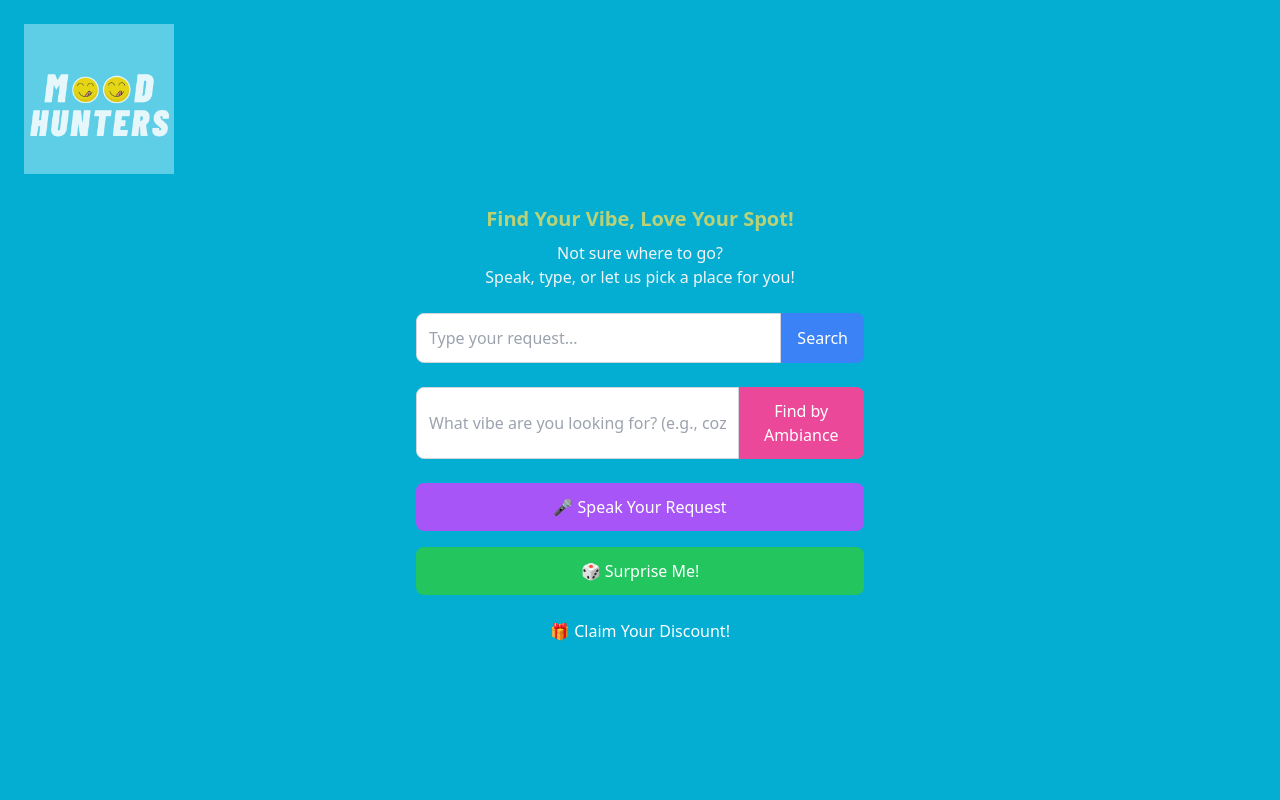
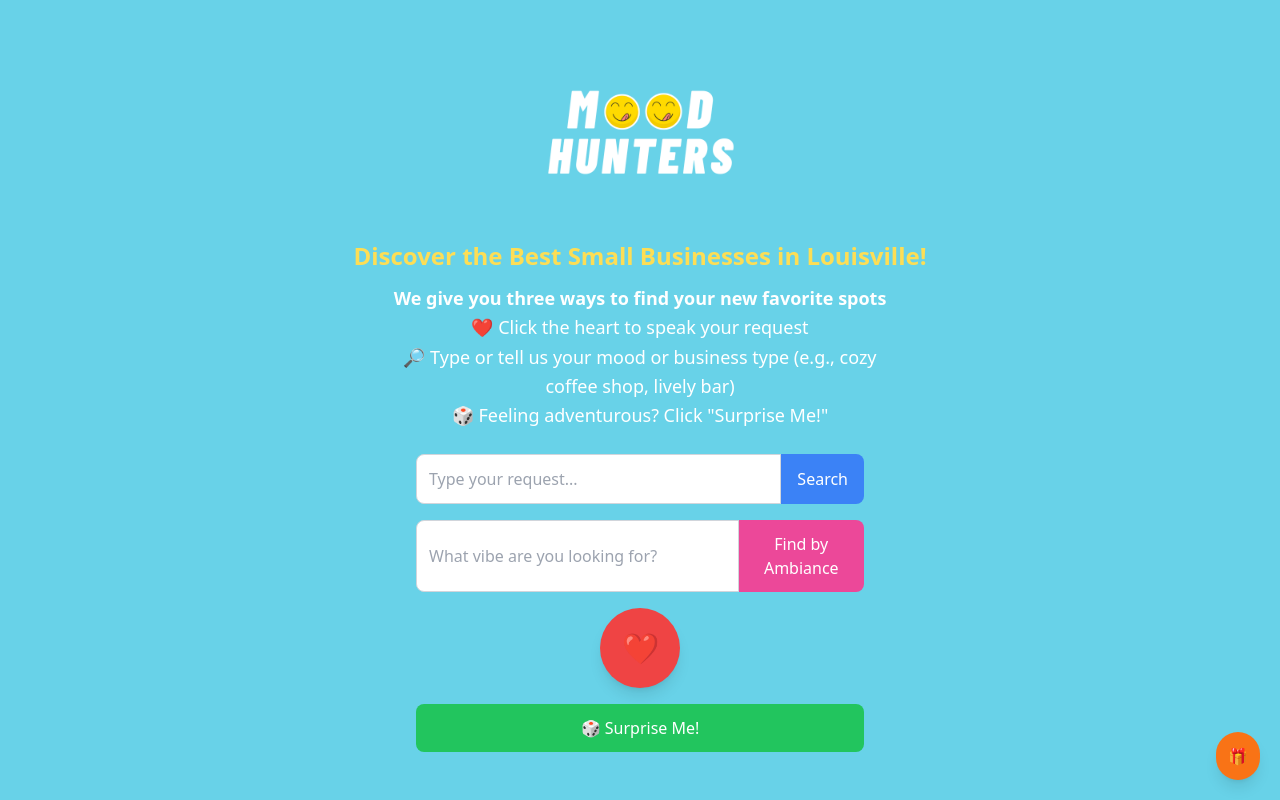
Before and after one commit to reneafranco/KY-combinator, a Next.js app in the folder demo/src/main/resources/UI/frontend/: page / in a window 1280 px wide. Built offline with nearby package versions, Linux system fonts and the light colour scheme.

Commit message:
Updated UI: Better instructions, voice input fix, discount popup fix

```diff
--- a/demo/src/main/resources/UI/frontend/app/page.js
+++ b/demo/src/main/resources/UI/frontend/app/page.js
@@ -30,44 +30,8 @@ export default function Home() {
     }
   };
 
-  // Function to fetch ambiance-based restaurant recommendations
-  const handleAmbianceSearch = async (ambianceQuery) => {
-    if (!ambianceQuery) return;
-    setLoading(true);
-
-    try {
-      const response = await fetch(`http://localhost:8080/restaurants/generate?userInput=${ambianceQuery}`);
-      if (!response.ok) throw new Error(`Server Error: ${response.status}`);
-
-      const data = await response.json();
-      setResults(data);
-    } catch (error) {
-      console.error("Error fetching ambiance-based recommendations:", error);
-      alert("Failed to fetch data. Ensure the backend is running.");
-    } finally {
-      setLoading(false);
-    }
-  };
-
-  // Function to fetch a random recommendation
-  const handleRandomSearch = async () => {
-    setLoading(true);
-    try {
-      const response = await fetch(`http://localhost:8080/restaurants/generate/random?`); // Ensure backend supports this
-      if (!response.ok) throw new Error(`Server Error: ${response.status}`);
-
-      const data = await response.json();
-      setResults([data]); // Display a single random result
-    } catch (error) {
-      console.error("Error fetching random recommendation:", error);
-      alert("Could not fetch a random place. Try again.");
-    } finally {
-      setLoading(false);
-    }
-  };
-
   // Function to start voice recognition
-  const startVoiceRecognition = () => {
+  const startVoiceRecognition = (inputType) => {
     if (!window.SpeechRecognition && !window.webkitSpeechRecognition) {
       alert("Your browser does not support speech recognition.");
       return;
@@ -86,8 +50,15 @@ export default function Home() {
     recognition.onresult = (event) => {
       const speechResult = event.results[0][0].transcript;
       console.log("User said:", speechResult);
+
+      if (inputType === "query") {
         setQuery(speechResult);
-      handleSearch(speechResult); // Automatically search after speech
+        handleSearch(speechResult);
+      } else if (inputType === "ambiance") {
+        setAmbiance(speechResult);
+        handleSearch(speechResult);
+      }
+
       setIsListening(false);
     };
 
@@ -114,36 +85,47 @@ export default function Home() {
     }
   };
 
+  // Function to show discount pop-up for 10 seconds
+  const handleDiscountClick = () => {
+    setShowDiscount(true);
+    setTimeout(() => {
+      setShowDiscount(false);
+    }, 10000);
+  };
+
   return (
-    <div className="h-screen flex flex-col items-center justify-center bg-[#03AED2] p-6 text-center relative">
-      {/* Logo - Friendly Placement */}
+    <div className="h-screen flex flex-col items-center bg-[#68D2E8] p-6 text-center relative">
+      {/* Logo - Centered */}
       <Image
         src="/1.png"
         alt="MoodHunters Logo"
-        width={150}
-        height={150}
-        className="absolute top-6 left-6 opacity-90 hover:opacity-100 transition-opacity"
+        width={200}
+        height={200}
+        className="mb-4"
       />
 
-      {/* Fun Motto - Friendly But Stands Out */}
-      <h2 className="text-xl font-semibold text-[#FDDE55] mt-12 animate-pulse">
-        Find Your Vibe, Love Your Spot!
+
+      <h2 className="text-2xl font-bold text-[#FDDE55]">
+        Discover the Best Small Businesses in Louisville!
       </h2>
-
-      {/* Directions Text */}
-      <p className="text-gray-100 mt-2 max-w-md">
-        Not sure where to go? <br />
-        Speak, type, or let us pick a place for you!
+      <p className="text-white mt-3 max-w-lg text-lg font-medium leading-relaxed">
+        <span className="font-semibold">We give you three ways to find your new favorite spots</span>
+        <br />
+        ❤️ Click the heart to speak your request
+        <br />
+        🔎 Type or tell us your mood or business type (e.g., cozy coffee shop, lively bar)
+        <br />
+        🎲 Feeling adventurous? Click "Surprise Me!"
       </p>
 
-      {/* Search Bar (Text Input) */}
+      {/* Search Bar */}
       <div className="mt-6 flex w-full max-w-md">
         <input
           type="text"
           placeholder="Type your request..."
           value={query}
           onChange={(e) => setQuery(e.target.value)}
-          className="w-full p-3 border border-gray-300 rounded-l-lg focus:outline-none"
+          className="w-full p-3 border border-gray-300 text-black bg-white rounded-l-lg focus:outline-none"
         />
         <button
           onClick={() => handleSearch(query)}
@@ -153,66 +135,64 @@ export default function Home() {
         </button>
       </div>
 
-      {/* Ambiance-Based Search Bar */}
-      <div className="mt-6 flex w-full max-w-md">
+      {/* Ambiance-Based Search */}
+      <div className="mt-4 flex w-full max-w-md">
         <input
           type="text"
-          placeholder="What vibe are you looking for? (e.g., cozy, lively)"
+          placeholder="What vibe are you looking for?"
           value={ambiance}
           onChange={(e) => setAmbiance(e.target.value)}
-          className="w-full p-3 border border-gray-300 rounded-l-lg focus:outline-none"
+          className="w-full p-3 border border-gray-300 text-black bg-white rounded-l-lg focus:outline-none"
         />
         <button
-          onClick={() => handleAmbianceSearch(ambiance)}
+          onClick={() => handleSearch(ambiance)}
           className="bg-pink-500 text-white px-4 py-3 rounded-r-lg hover:bg-pink-600"
         >
           Find by Ambiance
         </button>
       </div>
 
-      {/* Interaction Options: Voice, Text, and Random */}
-      <div className="mt-6 flex flex-col w-full max-w-md space-y-4">
-        {/* Voice Input Button */}
-        <div className="flex space-x-4">
+      {/* Voice Input - Heart Button ❤️ */}
       <button
-            onClick={startVoiceRecognition}
-            className={`px-4 py-3 w-full rounded-lg text-white ${
-              isListening ? "bg-red-500 hover:bg-red-600" : "bg-purple-500 hover:bg-purple-600"
-            }`}
+        onClick={() => startVoiceRecognition("query")}
+        className="mt-4 bg-red-500 text-white px-5 py-4 w-20 h-20 rounded-full flex items-center justify-center text-3xl shadow-lg hover:bg-red-600"
       >
-            {isListening ? "🎙️ Listening..." : "🎤 Speak Your Request"}
+        ❤️
       </button>
+
+      {/* Stop Button */}
       {isListening && (
         <button
           onClick={stopVoiceRecognition}
-              className="bg-gray-500 text-white px-4 py-3 w-full rounded-lg hover:bg-gray-600"
+          className="mt-2 bg-gray-500 text-white px-4 py-3 w-full max-w-md rounded-lg hover:bg-gray-600"
         >
-              🛑 Stop
+          🛑 Stop Listening
         </button>
       )}
-        </div>
 
-        {/* Random Recommendation Button */}
-        <button
-          onClick={handleRandomSearch}
-          className="bg-green-500 text-white px-4 py-3 w-full rounded-lg hover:bg-green-600"
-        >
+      {/* Random Recommendation */}
+      <button onClick={() => handleSearch("random")} className="mt-4 bg-green-500 text-white px-4 py-3 w-full max-w-md rounded-lg hover:bg-green-600">
         🎲 Surprise Me!
       </button>
-      </div>
+
+      {/* Discount Button (Always Visible) */}
+      <button onClick={handleDiscountClick} className="fixed bottom-5 right-5 bg-orange-500 text-white p-3 rounded-full shadow-lg hover:bg-orange-600">
+        🎁
+      </button>
 
       {/* Discount Pop-Up */}
       {showDiscount && (
-        <div className="absolute top-10 right-10 bg-white p-4 rounded-lg shadow-lg">
-          🎁 <strong>Exclusive Offer:</strong> 10% off your favorite small business!
+        <div className="absolute bottom-20 right-5 bg-white p-4 rounded-lg shadow-lg text-black w-64">
+          <h3 className="font-bold">🎁 Thank You!</h3>
+          <p className="text-sm">
+            Thank you for choosing MoodHunters!
+            Enjoy 10% off at your favorite small business in Louisville. Tell your friends about us to keep the community growing!
+          </p>
+          <button onClick={() => setShowDiscount(false)} className="text-red-500 mt-2">
+            ❌ Close
+          </button>
         </div>
       )}
-      <button onClick={() => setShowDiscount(true)} className="mt-6 text-white">
-        🎁 Claim Your Discount!
-      </button>
-
-      {/* Display Results */}
-      {loading && <p className="text-gray-200 mt-4">Loading...</p>}
     </div>
   );
 }
```
Lines whose indentation alone changed are shown as unchanged.
